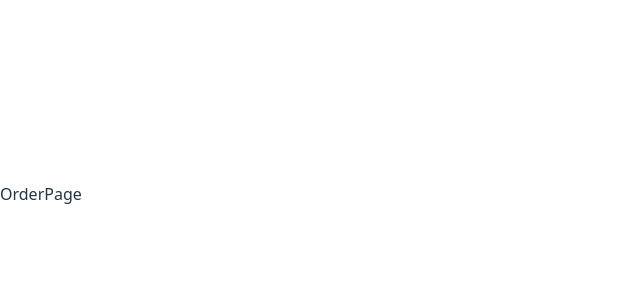
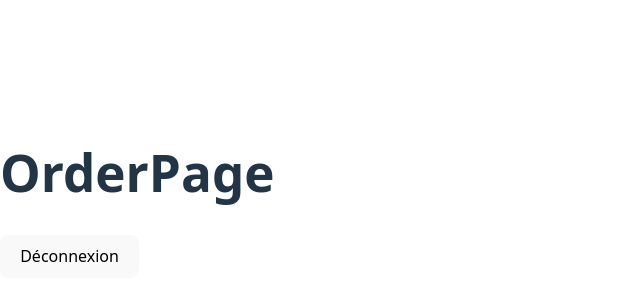
Before and after one commit to kailam-ada/crazee-burger, a React (Vite) app: page /order in a window 1280 px wide. Shown: the part 206-506 px from the top of the page, without its empty margins (0-640 px from the left). Built offline with nearby package versions, Linux system fonts and the light colour scheme.

Commit message:
✨ F02: LOGIN > add redirection from/to OrderPAge

```diff
--- a/src/components/pages/login/LoginForm.jsx
+++ b/src/components/pages/login/LoginForm.jsx
@@ -1,4 +1,6 @@
 import React, { useState } from 'react'
+import { Link } from 'react-router-dom'
+import OrderPage from '../order/OrderPage'
 
 export default function LoginForm() {
     //state
@@ -22,6 +24,7 @@ export default function LoginForm() {
             <h2>Connectez-vous</h2>
             <input value={inputValue} onChange={handleChange} type="text" placeholder='Entrez votre prénom' required/>
             <button>Accédez à votre espace</button>
+            <Link to="/order">Vers OrderPage</Link>
         </form>
     )
 }
--- a/src/components/pages/order/OrderPage.jsx
+++ b/src/components/pages/order/OrderPage.jsx
@@ -1,8 +1,14 @@
 import React from 'react'
+import { Link } from 'react-router-dom'
 
 export default function OrderPage() {
 
   return (
-    <div>OrderPage</div>
+    <div>
+        <h1>OrderPage</h1>
+        <Link to='/'>
+            <button>Déconnexion</button>
+        </Link>
+    </div>
   )
 }
```
